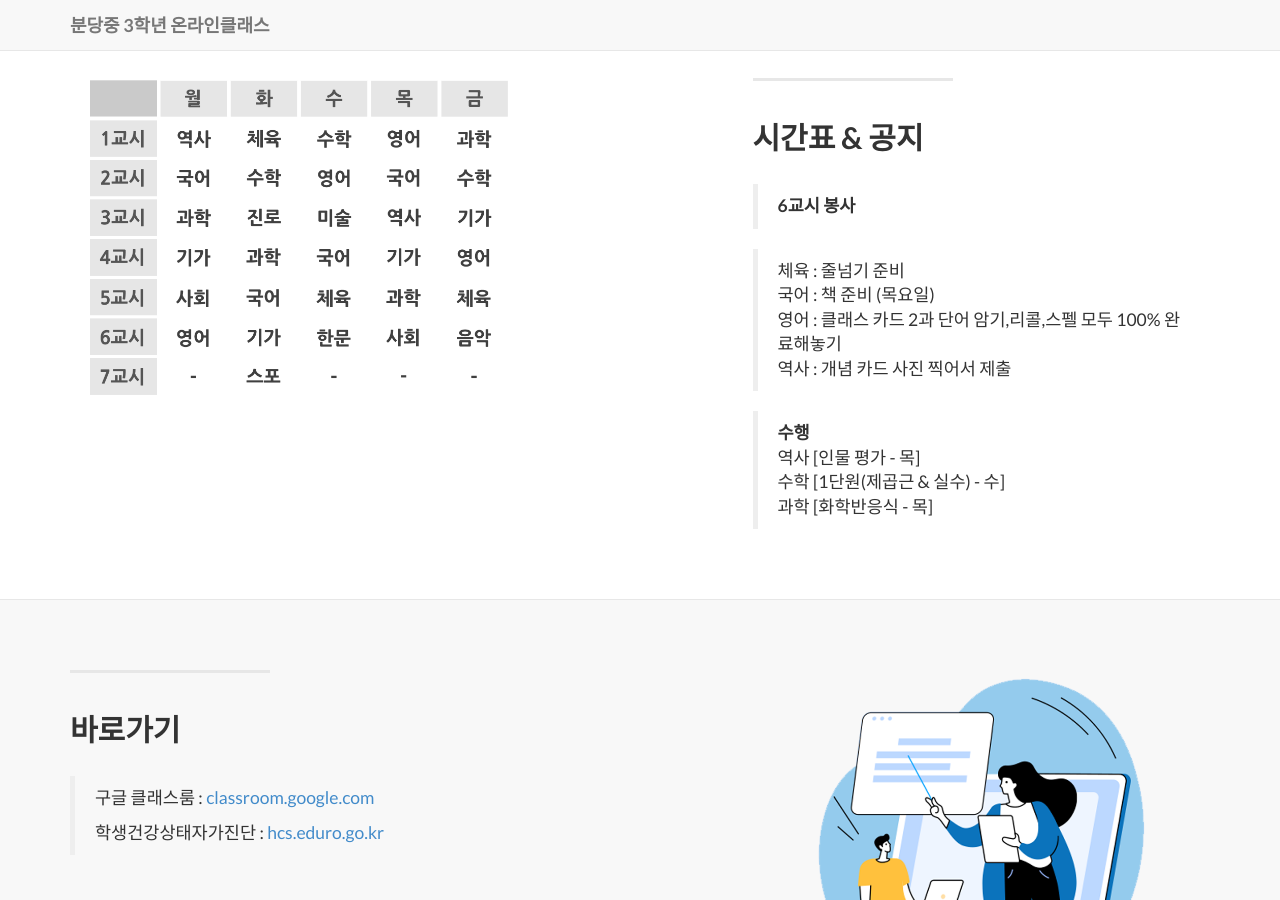
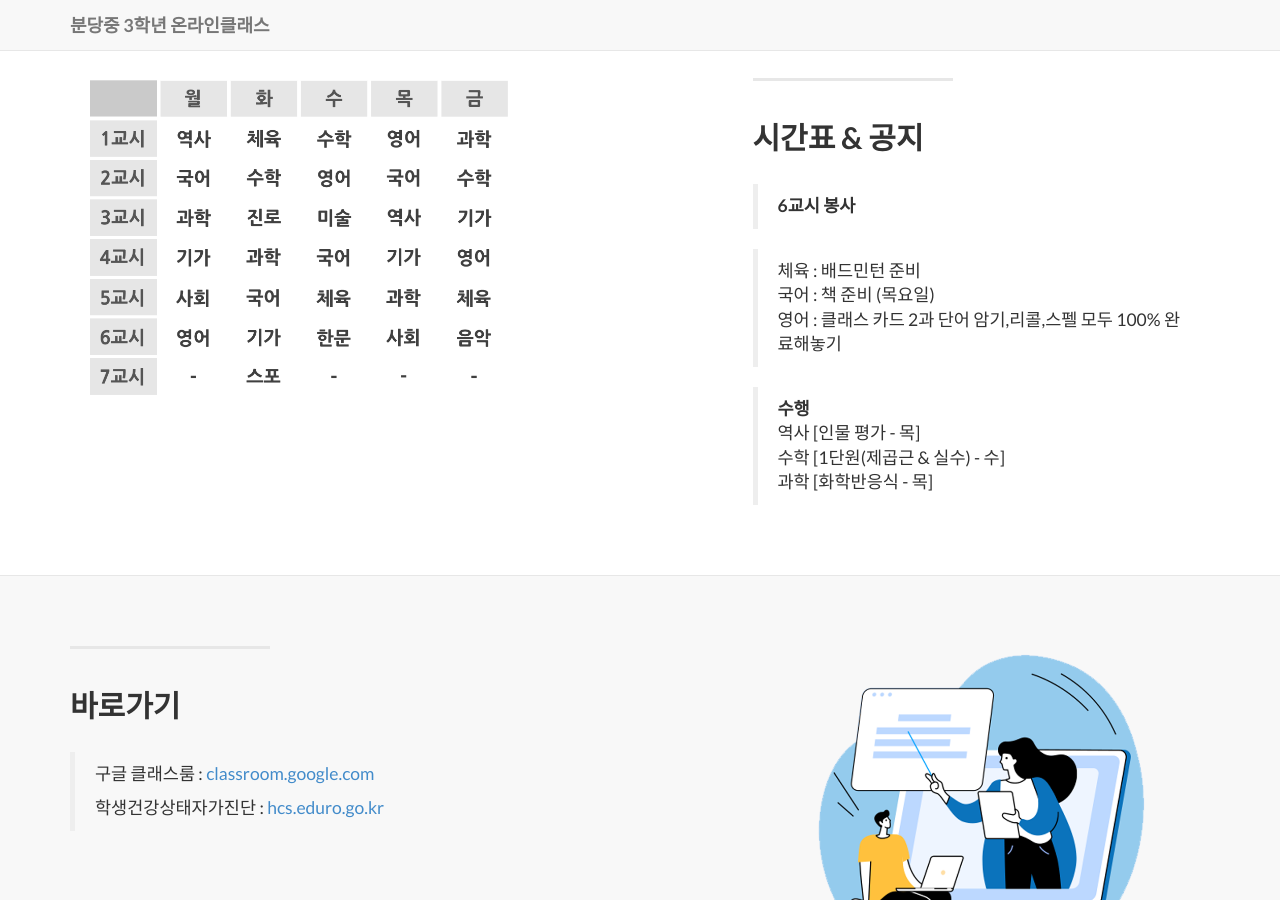
Before and after one commit to bundang-ms-2021/oncl, a Jekyll site: the page built from index.html, in a window 1280 px wide and 900 px high, scrolled down 757 px. Built offline with Jekyll 4.4.1, drawn with Linux system fonts in a browser that asks for light colours; nearby versions of some CDN libraries; library files that are not in the unit come from our copies.

Commit message:
Update 2014-09-21-services-1.markdown

```diff
--- a/_posts/2014-09-21-services-1.markdown
+++ b/_posts/2014-09-21-services-1.markdown
@@ -8,10 +8,9 @@ description: |
 
   > **6교시 봉사**
 
-  > 체육 : 줄넘기 준비
+  > 체육 : 배드민턴 준비
   > 국어 : 책 준비 (목요일)
   > 영어 : 클래스 카드 2과 단어 암기,리콜,스펠 모두 100% 완료해놓기
-  > 역사 : 개념 카드 사진 찍어서 제출
 
   > **수행**
   > 역사 [인물 평가 - 목]
```
